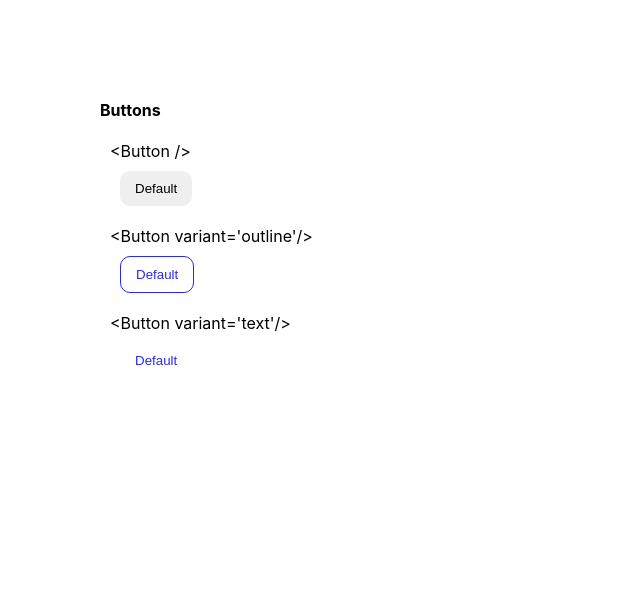
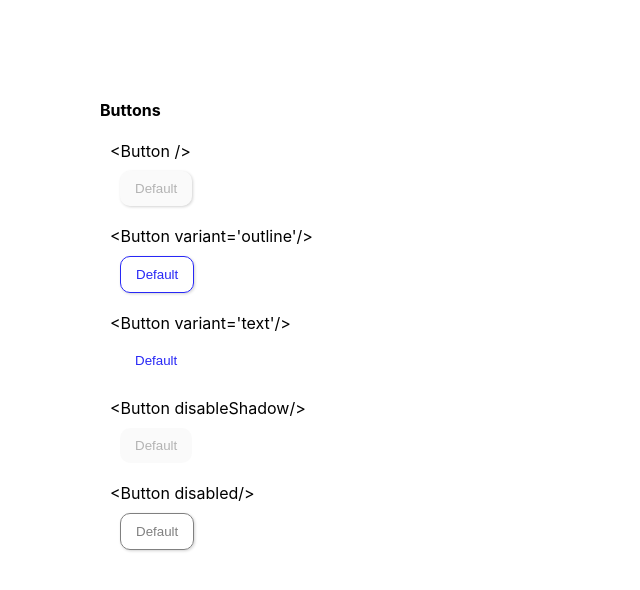
Before and after one commit to bipin-codes/front-end-challenges, a React (Create React App) app: page / in a window 1280 px wide. Shown: the top 590 px of the page, without its empty margins (0-640 px from the left). Built offline with nearby package versions, Linux system fonts and the light colour scheme.

Commit message:
added two stories 1. Choose Disabled box-shado 2. choose disable button

```diff
--- a/src/App.tsx
+++ b/src/App.tsx
@@ -28,6 +28,20 @@ export const App: React.FC = () => {
         <br />
         <Button variant="text" />
       </div>
+
+      {/* No-Shadow Button */}
+      <div style={inDivStyle}>
+        {"<Button disableShadow/>"}
+        <br />
+        <Button disableShadow />
+      </div>
+
+      {/* Disabled BUTTON */}
+      <div style={inDivStyle}>
+        {"<Button disabled/>"}
+        <br />
+        <Button disabled variant="outline" />
+      </div>
     </div>
   );
 };
--- a/src/components/Button/Button.tsx
+++ b/src/components/Button/Button.tsx
@@ -2,17 +2,24 @@ import React from "react";
 import "./button.css";
 interface ButtonProps {
   variant?: string;
+  disableShadow?: boolean;
+  disabled?: boolean;
 }
 
 export const Button: React.FC<ButtonProps> = (props) => {
-  const { variant } = props;
+  console.log(props);
+  const { variant, disableShadow, disabled } = props;
 
-  let list = ["default"];
+  let list: Array<string | boolean> = ["default"];
   if (variant) list.push(variant);
+  if (disableShadow) list.push("disableShadow");
+  if (disabled) list.push("disabled");
 
   return (
     <>
-      <button className={list.join(" ")}>Default</button>
+      <button disabled className={list.join(" ")}>
+        Default
+      </button>
     </>
   );
 };
--- a/src/components/Button/button.css
+++ b/src/components/Button/button.css
@@ -3,6 +3,7 @@
   border-radius: 10px;
   border: 0;
   margin: 10px;
+  box-shadow: 1px 1px 3px rgba(0, 0, 0, 0.176);
 }
 .outline {
   background-color: transparent;
@@ -12,4 +13,12 @@
 .text {
   color: rgb(40, 40, 246);
   background-color: transparent;
+  box-shadow: none;
 }
+.disableShadow {
+  box-shadow: none;
+}
+.disabled {
+  color: grey;
+  border: 1px solid grey;
+}
```
